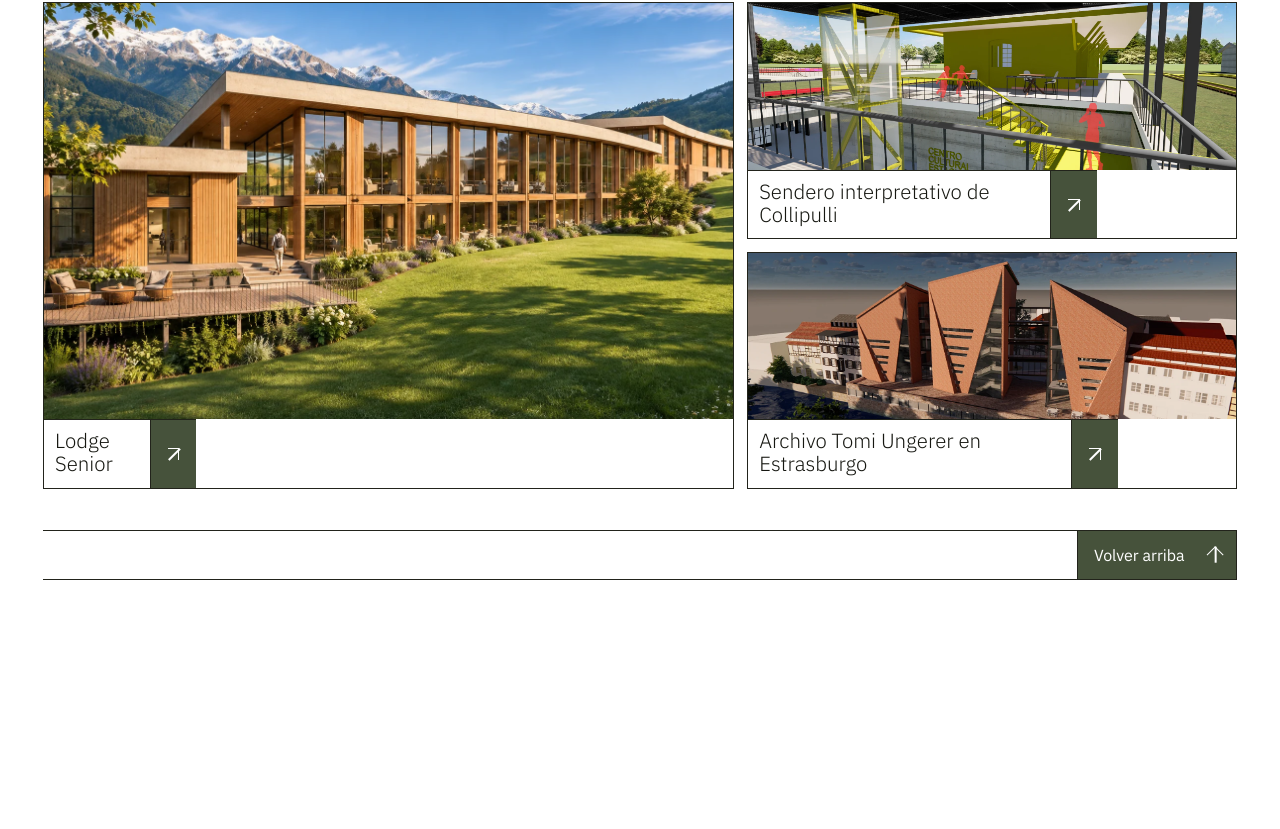
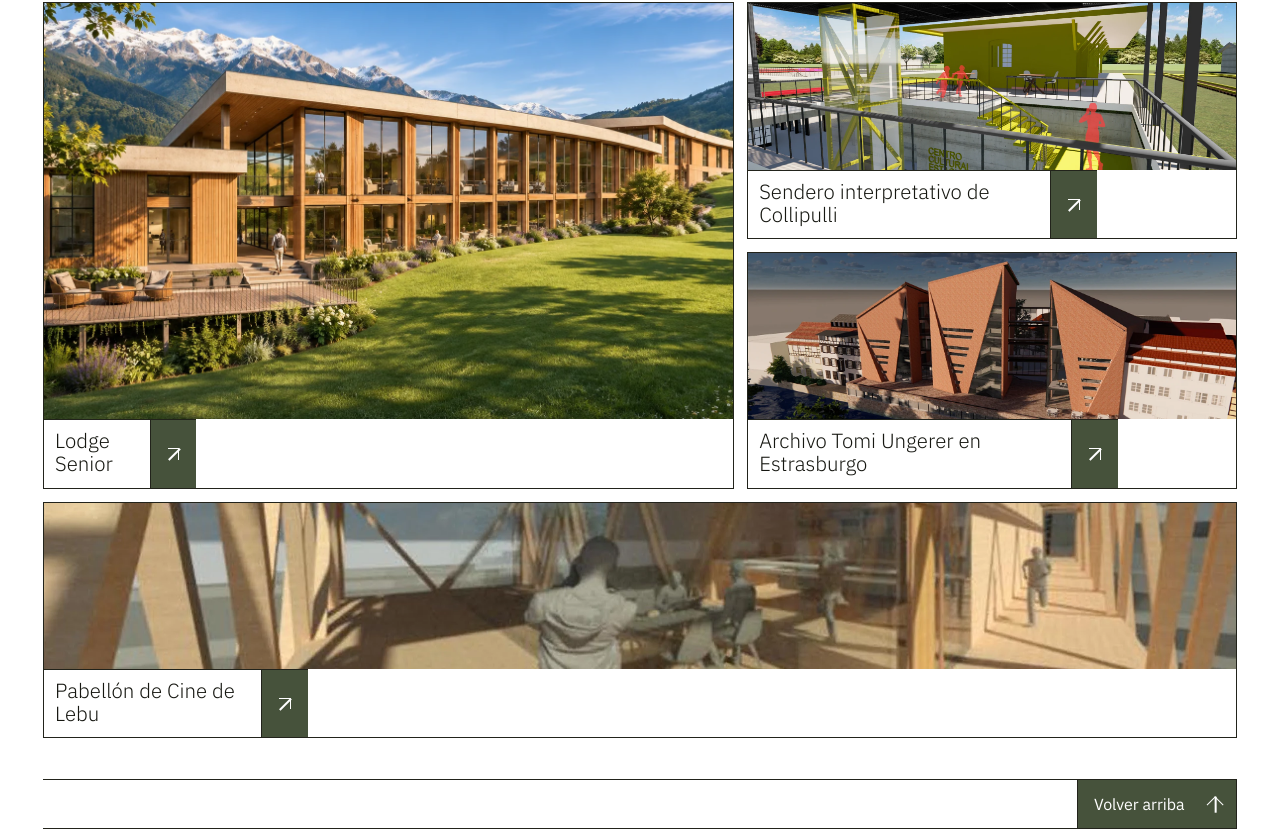
Before and after one commit to sofiaorrego/sofiaorrego.github.io, a Next.js app: page / in a window 1280 px wide. Shown: the part 350-1179 px from the top of the page. Before the commit the page ends 930 px from the top, so only its background shows below. Built offline with nearby package versions, Linux system fonts and the light colour scheme.

Commit message:
Agrega el Pabellón de Cine de Lebu al collage

```diff
--- a/content/projects.ts
+++ b/content/projects.ts
@@ -46,4 +46,18 @@ export const projects: PortfolioProject[] = [
       height: 819,
     },
   },
+  {
+    id: "pabellon-de-cine-de-lebu",
+    title: "Pabellón de Cine de Lebu",
+    description: [
+      "Proyecto de Taller V de Arquitectura, primer semestre de 2019. La propuesta sitúa un pabellón de cine en el borde costero de Lebu, donde se encuentran el cerro, el camino peatonal y el mar.",
+      "Los módulos triangulares de madera enmarcan distintas vistas del agua a lo largo del recorrido interior. El pabellón se proyecta hacia el horizonte, como los muelles del sector, y deja libre el paso peatonal existente.",
+    ].join("\n\n"),
+    cover: {
+      src: "/proyectos/pabellon-de-cine-de-lebu.webp",
+      alt: "Interior del pabellón con un corredor entre marcos triangulares de madera",
+      width: 2027,
+      height: 1023,
+    },
+  },
 ];
```
Also changed, not shown: public/proyectos/pabellon-de-cine-de-lebu.webp (added).
